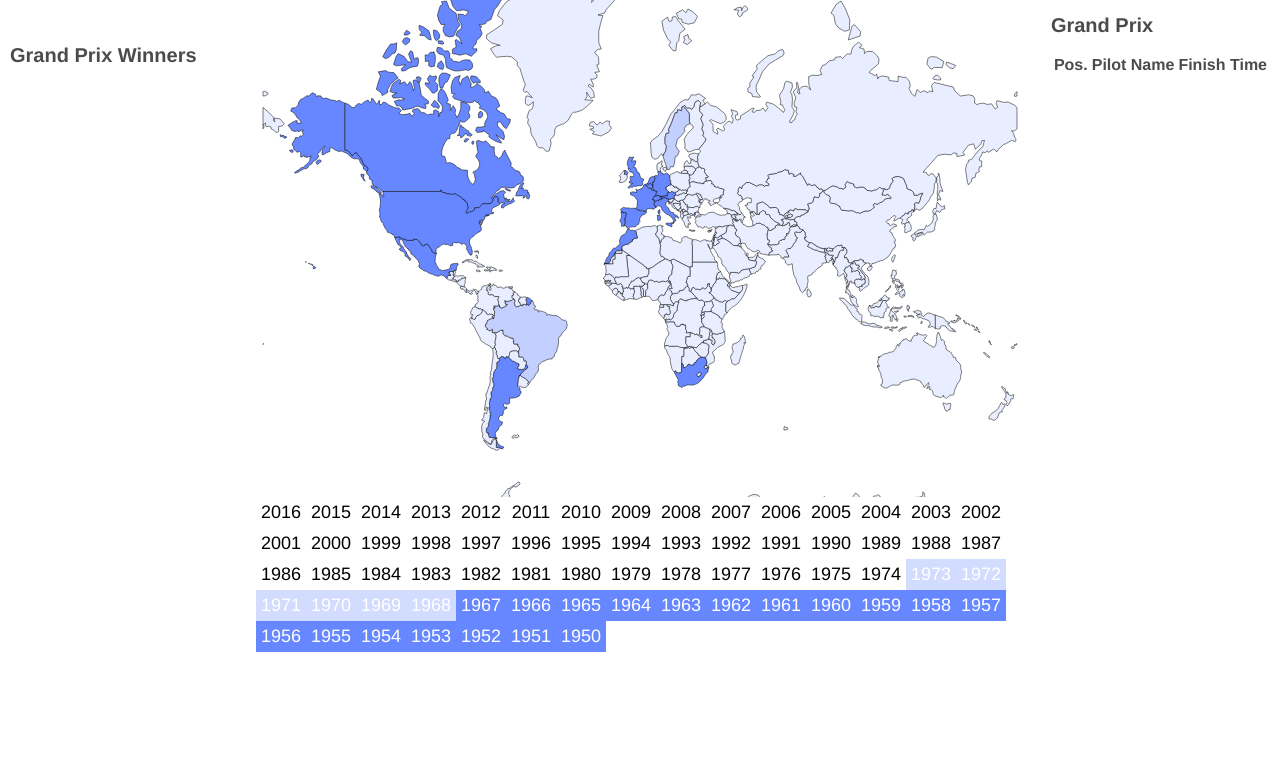
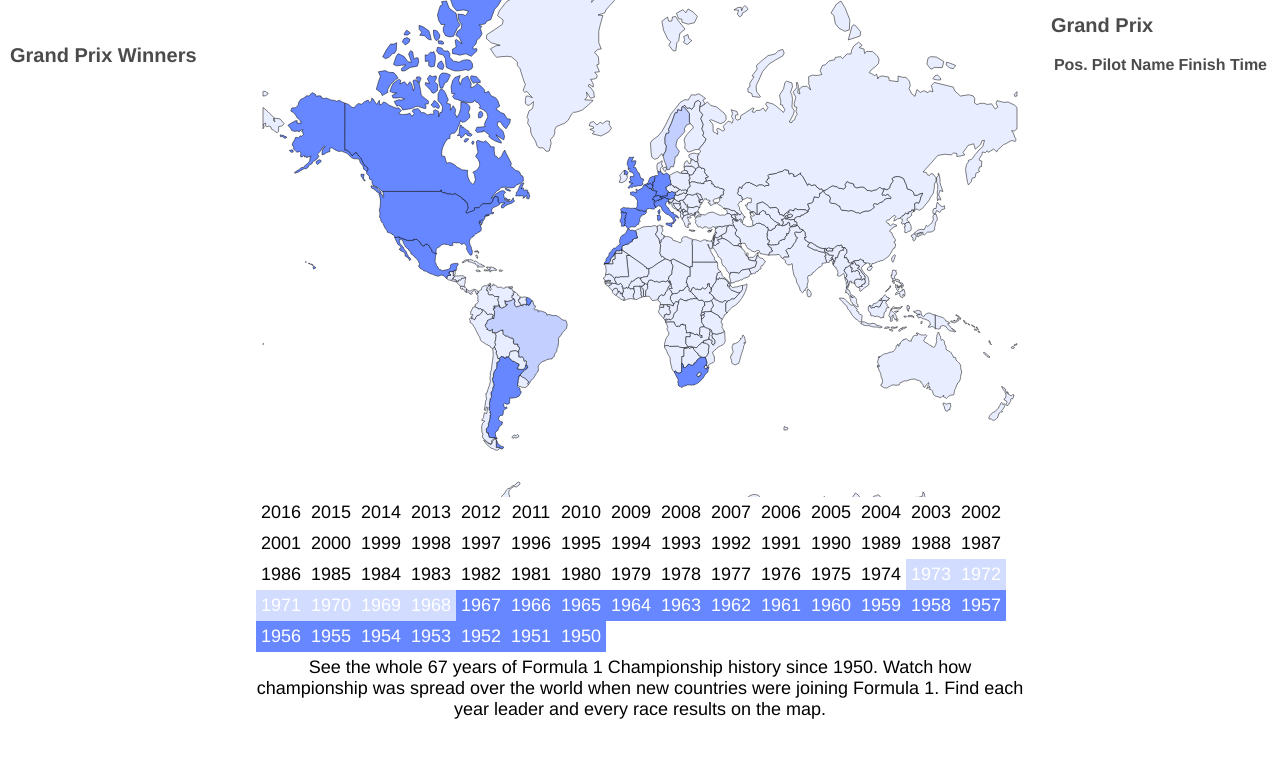
Before and after one commit to ulliwy/f1_history_map, a plain HTML site: page index.html in a window 1280 px wide. Shown: the part 41-798 px from the top of the page. Drawn offline with nearby package versions, Linux system fonts and the light colour scheme.

Commit message:
Graph description was added.

```diff
--- a/index.html
+++ b/index.html
@@ -144,8 +144,15 @@
     }
 
     div.years_buttons {
+      display: inline-block;
       margin: auto;
       width: 60%;
+    }
+
+    .story {
+      width: 60%;
+      margin: auto;
+      text-align: center;
     }
 
     div.circle {
@@ -573,6 +580,7 @@
       <div class="years_placeholder"></div>
     </div>
   </div>
+  <div class='story'>See the whole 67 years of Formula 1 Championship history since 1950. Watch how championship was spread over the world  when new countries were joining Formula 1. Find each year leader and every race results on the map.</div>
   <script type="text/javascript">
     d3.json("world_countries.json", draw);
   </script>
```
